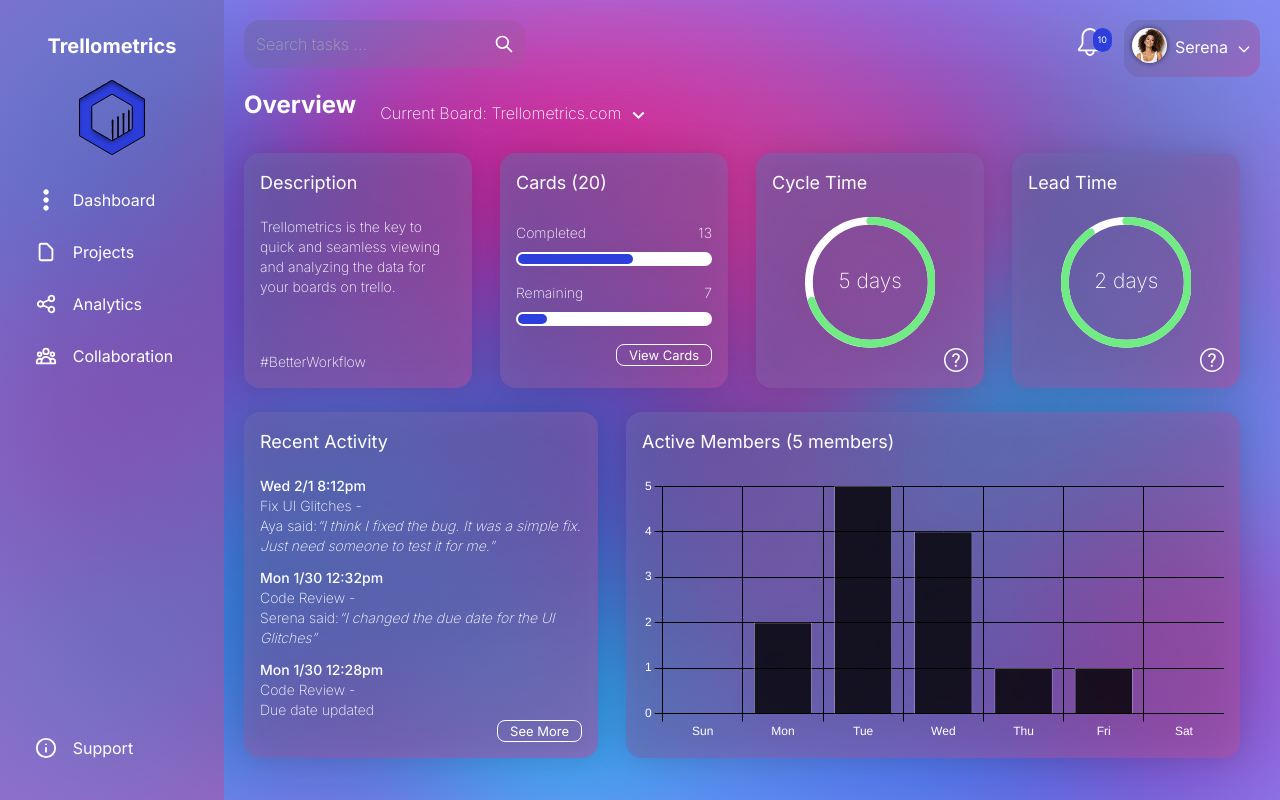
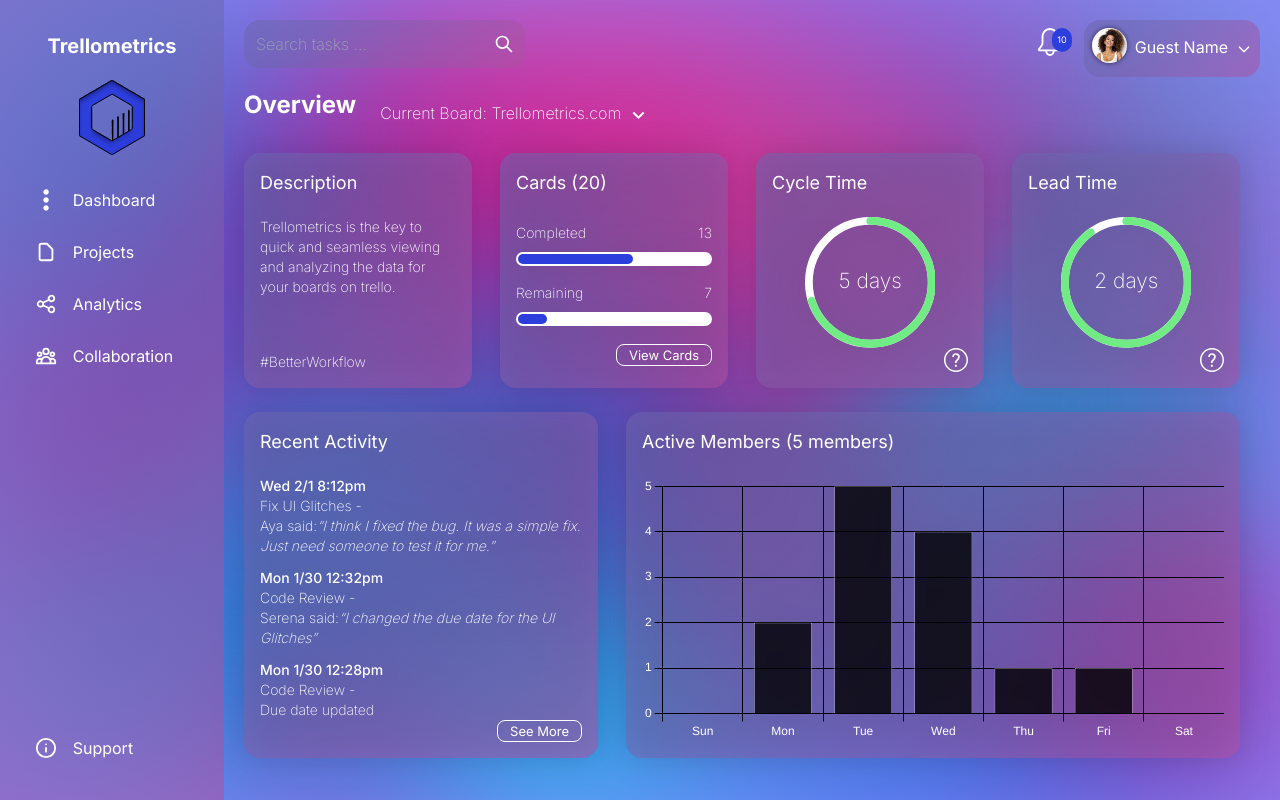
Before and after one commit to pixelRena/Trello-Dashboard, a Next.js app: page / in a window 1280 px wide. Built offline with nearby package versions, Linux system fonts and the light colour scheme.

Commit message:
Update user-dropdown.component.jsx

```diff
--- a/components/user-dropdown/user-dropdown.component.jsx
+++ b/components/user-dropdown/user-dropdown.component.jsx
@@ -14,7 +14,7 @@ export default function UserDropdown() {
                     <div className="w-[25px] h-[25px] lg:w-[35px] lg:h-[35px] shadow-primary rounded-full bg-cover inline-block bg-center h-screen bg-no-repeat" style={{"backgroundImage": `url(${PlaceholderAvatar.src})`}}></div>
                 </div>
                 <div className="inline">
-                    <span className="">Serena</span>
+                    <span className="">Guest Name</span>
                     <svg className="w-4 h-4 ml-2 inline" aria-hidden="true" fill="none" stroke="currentColor" viewBox="0 0 24 24" xmlns="http://www.w3.org/2000/svg"><path strokeLinecap="round" strokeLinejoin="round" strokeWidth="2" d="M19 9l-7 7-7-7"></path></svg>
                 </div>
             </button>
```
